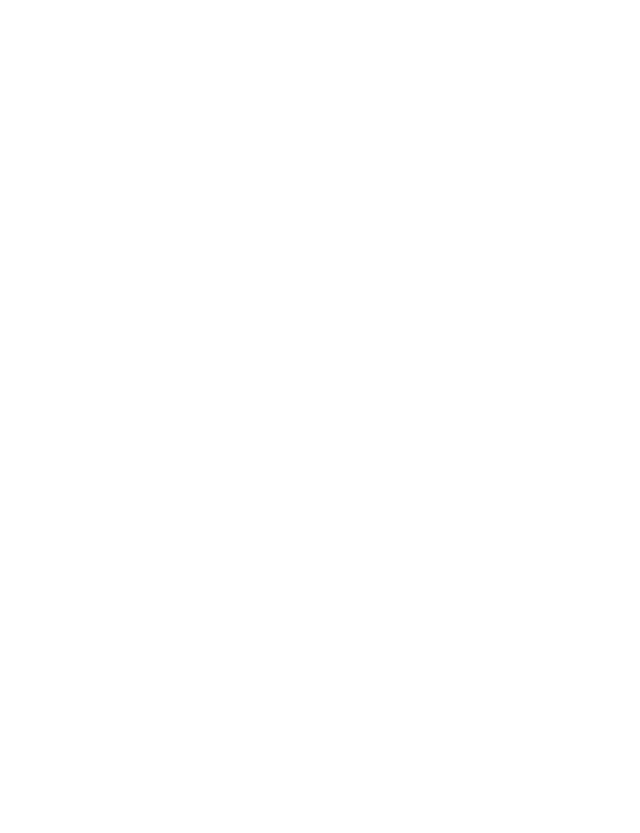
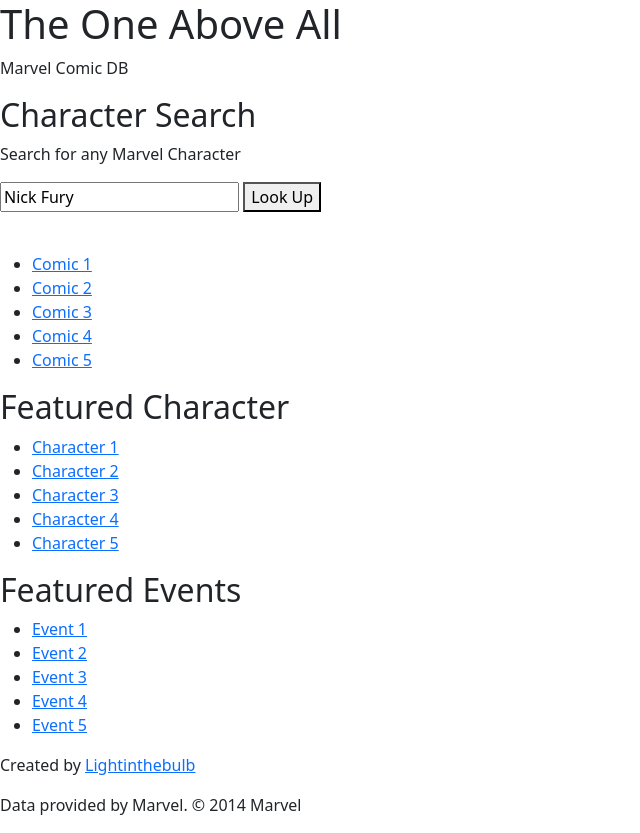
Before and after one commit to LightintheBulb/ctd-prework-ruby, a plain HTML site: page index.html in a window 1280 px wide. Shown: the whole page, without its empty margins (0-640 px from the left). Before the commit the page ends 800 px from the top, so only its background shows below. Drawn offline with nearby package versions, Linux system fonts and the light colour scheme.

Commit message:
Add the general html layout

```diff
--- a/index.html
+++ b/index.html
@@ -1,16 +1,107 @@
 <!DOCTYPE html>
 
-<html>
+<html lang="en">
   <head>
     <meta charset="utf-8">
     <meta http-equiv="X-UA-Compatible" content="IE=edge">
-    <title></title>
+    <title>The One Above All | Marvel Comic DB</title>
     <meta name="description" content="">
     <meta name="viewport" content="width=device-width, initial-scale=1">
-    <link rel="stylesheet" href="">
+    <link href="https://cdn.jsdelivr.net/npm/bootstrap@5.2.3/dist/css/bootstrap.min.css" rel="stylesheet"
+    integrity="sha384-rbsA2VBKQhggwzxH7pPCaAqO46MgnOM80zW1RWuH61DGLwZJEdK2Kadq2F9CUG65" crossorigin="anonymous">
+    <link rel="stylesheet" href="https://use.fontawesome.com/releases/v5.8.1/css/all.css"
+    integrity="sha384-50oBUHEmvpQ+1lW4y57PTFmhCaXp0ML5d60M1M7uH2+nqUivzIebhndOJK28anvf" crossorigin="anonymous">
+    <link rel="shortcut icon" href="#">
   </head>
 
   <body>
-    <script src="" async defer></script>
+    <header>
+      <section id="header-section">
+        <h1>The One Above All</h1>
+        <p>Marvel Comic DB</p>
+
+        <!-- <nav>
+          <ul>
+            <li><a href="#">Characters</a></li>
+            <li><a href="#">Events</a></li>
+            <li><a href="#">Series</a></li>
+          </ul>
+        </nav> -->
+      </section>
+    </header>
+
+    <div class="title">
+      <h2 class="titleHeader"  id="titleHeader-id">Character Search</h2>
+      <p id="titleSubheader-id"> Search for any Marvel Character</p>
+      <form action="">
+        <input type="text" name="search" id="search-bar" value="Nick Fury">
+        <button type="submit" id="lookup-button">Look Up</button>
+        <div class="dropdown-list"></div>
+        <div class="list-container" id="list-container-id"></div>
+
+      </form>
+    </div>
+
+    <section class="body" id="body-id">
+      <section class="bodyResult" id="bodyResult-id">
+        <h2 id="resultName-title"></h2>
+        <img src="" alt="" id="result-thumbnail">
+      </section>
+
+      <section class="resultBio" id="resultBio-id">
+        <h3 id="resultbio-title"></h3>
+      </section>
+
+      <section id="result-comics">
+        <h3 id="resultcomics-title"></h3>
+        <ul>
+          <li><a href="#">Comic 1</a></li>
+          <li><a href="#">Comic 2</a></li>
+          <li><a href="#">Comic 3</a></li>
+          <li><a href="#">Comic 4</a></li>
+          <li><a href="#">Comic 5</a></li>
+        </ul>
+      </section>
+    </section>
+
+    <aside id="aside-section">
+      <section id="aside-character-section">
+        <h2 id="aside-title">Featured Character</h2>
+          <ul>
+            <li><a href="#">Character 1</a></li>
+            <li><a href="#">Character 2</a></li>
+            <li><a href="#">Character 3</a></li>
+            <li><a href="#">Character 4</a></li>
+            <li><a href="#">Character 5</a></li>
+          </ul>
+      </section>
+
+      <section id="aside-event-section">
+        <h2 id="aside-title">Featured Events</h2>
+          <ul>
+            <li><a href="#">Event 1</a></li>
+            <li><a href="#">Event 2</a></li>
+            <li><a href="#">Event 3</a></li>
+            <li><a href="#">Event 4</a></li>
+            <li><a href="#">Event 5</a></li>
+          </ul>
+      </section>
+
+    </aside>
+
+    <footer>
+      <section id="footer-section">
+        <p>Created by <a href="">Lightinthebulb</a></p>
+        <p id="marvel-rou">Data provided by Marvel. © 2014 Marvel</p>
+      </section>
+    </footer>
+    <script src="https://cdn.jsdelivr.net/npm/bootstrap@5.2.3/dist/js/bootstrap.bundle.min.js"
+    integrity="sha384-kenU1KFdBIe4zVF0s0G1M5b4hcpxyD9F7jL+jjXkk+Q2h455rYXK/7HAuoJl+0I4" crossorigin="anonymous"></script>
+    <script src="https://cdnjs.cloudflare.com/ajax/libs/crypto-js/4.0.0/core.min.js"></script>
+    <script src="https://cdnjs.cloudflare.com/ajax/libs/crypto-js/3.1.9-1/md5.js"></script>
+    <!-- <script src="./config.js"></script> -->
+    <script src="./app.js"></script>
   </body>
 </html>
+
+<!-- f76071507946b2a2f86508b243f3d480 -->
```
Also changed, not shown: logic.js (deleted), 1 other file.
